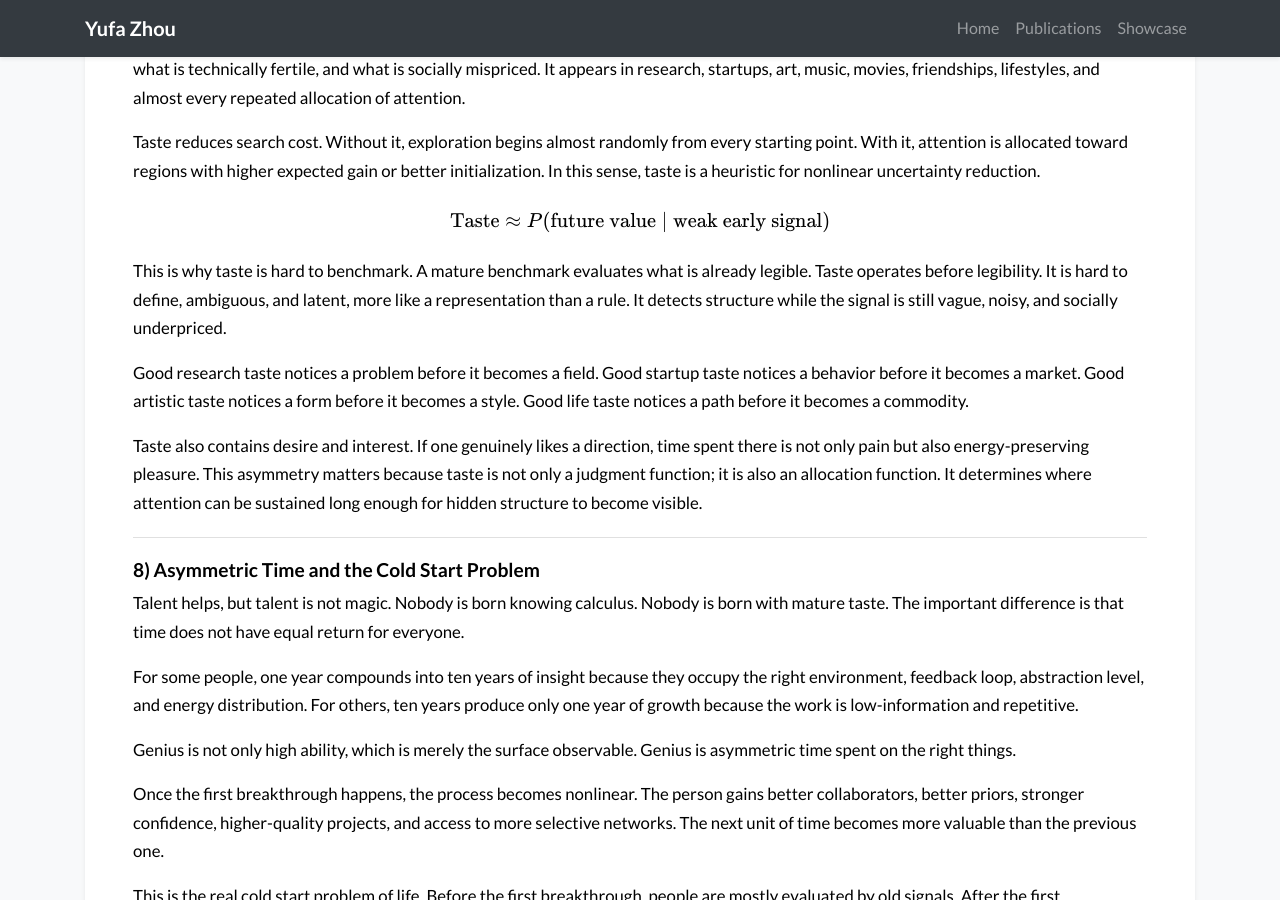
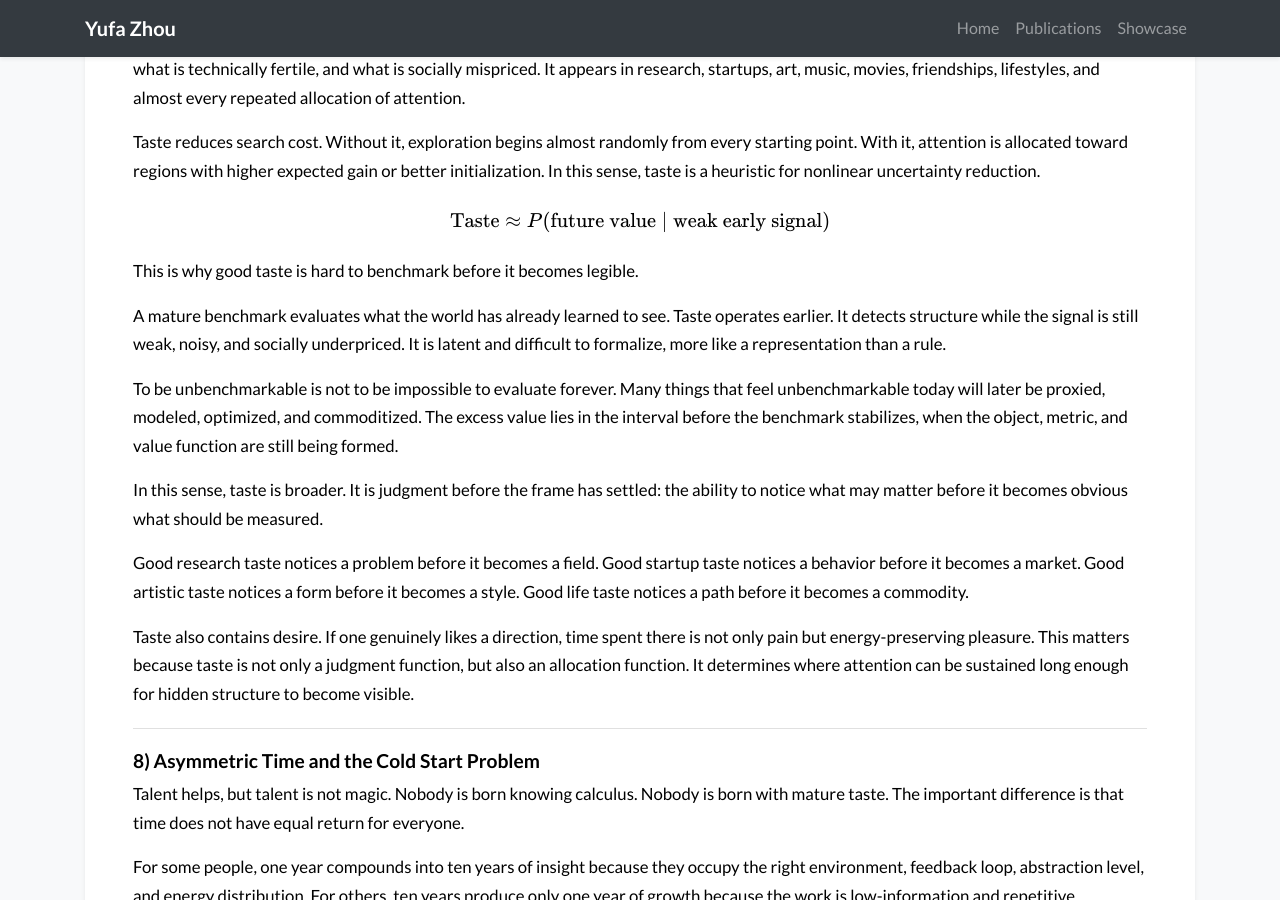
Before and after one commit to MasterZhou1/MasterZhou1.github.io, a Jekyll site: the page built from articles/unbenchmarkable.md, in a window 1280 px wide and 900 px high, scrolled down 5310 px. Built offline with Jekyll 4.4.1, drawn with Linux system fonts in a browser that asks for light colours; nearby versions of some CDN libraries; a style sheet for code colours, icons or effects is not loaded.

Commit message:
update article

```diff
--- a/articles/unbenchmarkable.md
+++ b/articles/unbenchmarkable.md
@@ -196,11 +196,17 @@ $$
 \text{Taste} \approx P(\text{future value} \mid \text{weak early signal})
 $$
 
-This is why taste is hard to benchmark. A mature benchmark evaluates what is already legible. Taste operates before legibility. It is hard to define, ambiguous, and latent, more like a representation than a rule. It detects structure while the signal is still vague, noisy, and socially underpriced.
+This is why good taste is hard to benchmark before it becomes legible.
+
+A mature benchmark evaluates what the world has already learned to see. Taste operates earlier. It detects structure while the signal is still weak, noisy, and socially underpriced. It is latent and difficult to formalize, more like a representation than a rule.
+
+To be unbenchmarkable is not to be impossible to evaluate forever. Many things that feel unbenchmarkable today will later be proxied, modeled, optimized, and commoditized. The excess value lies in the interval before the benchmark stabilizes, when the object, metric, and value function are still being formed.
+
+In this sense, taste is broader. It is judgment before the frame has settled: the ability to notice what may matter before it becomes obvious what should be measured.
 
 Good research taste notices a problem before it becomes a field. Good startup taste notices a behavior before it becomes a market. Good artistic taste notices a form before it becomes a style. Good life taste notices a path before it becomes a commodity.
 
-Taste also contains desire and interest. If one genuinely likes a direction, time spent there is not only pain but also energy-preserving pleasure. This asymmetry matters because taste is not only a judgment function; it is also an allocation function. It determines where attention can be sustained long enough for hidden structure to become visible.
+Taste also contains desire. If one genuinely likes a direction, time spent there is not only pain but energy-preserving pleasure. This matters because taste is not only a judgment function, but also an allocation function. It determines where attention can be sustained long enough for hidden structure to become visible.
 
 ---
 
```
